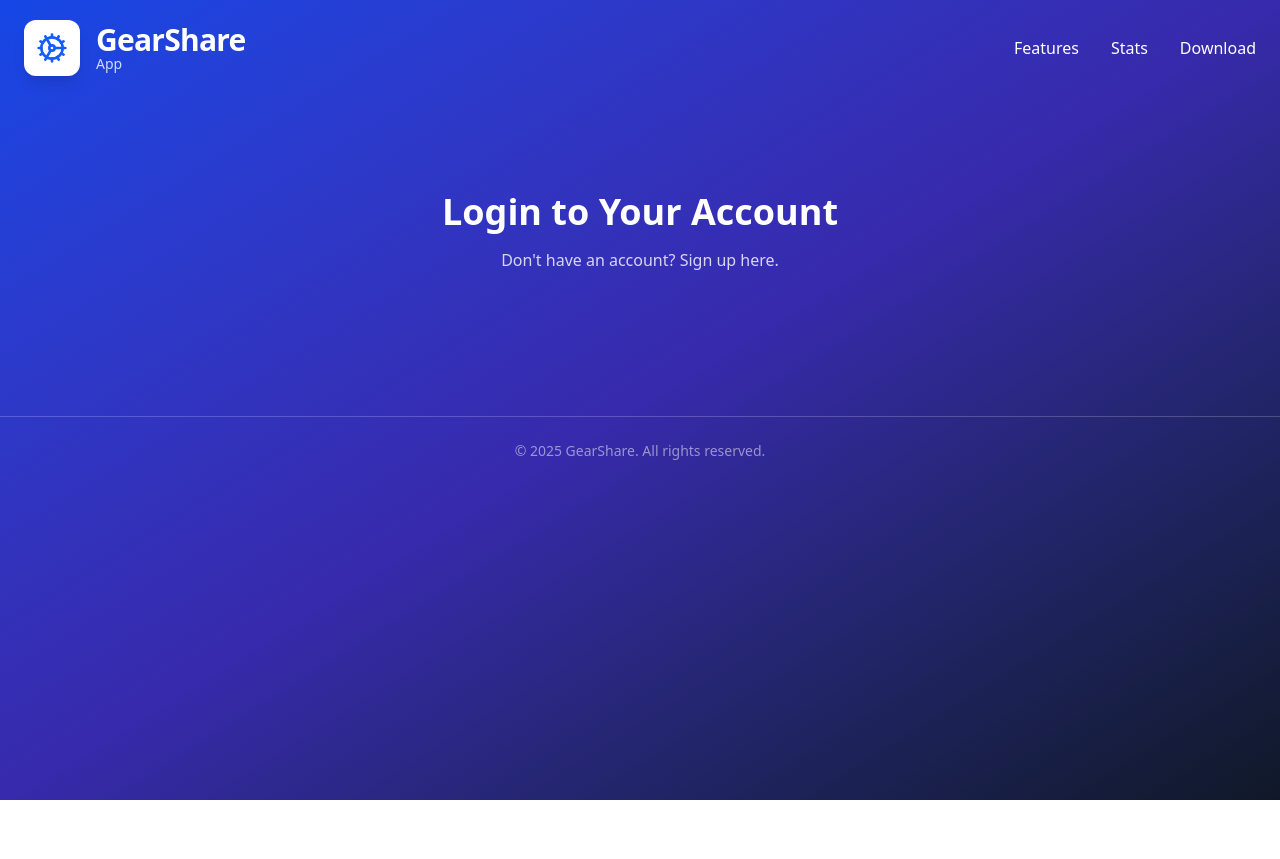
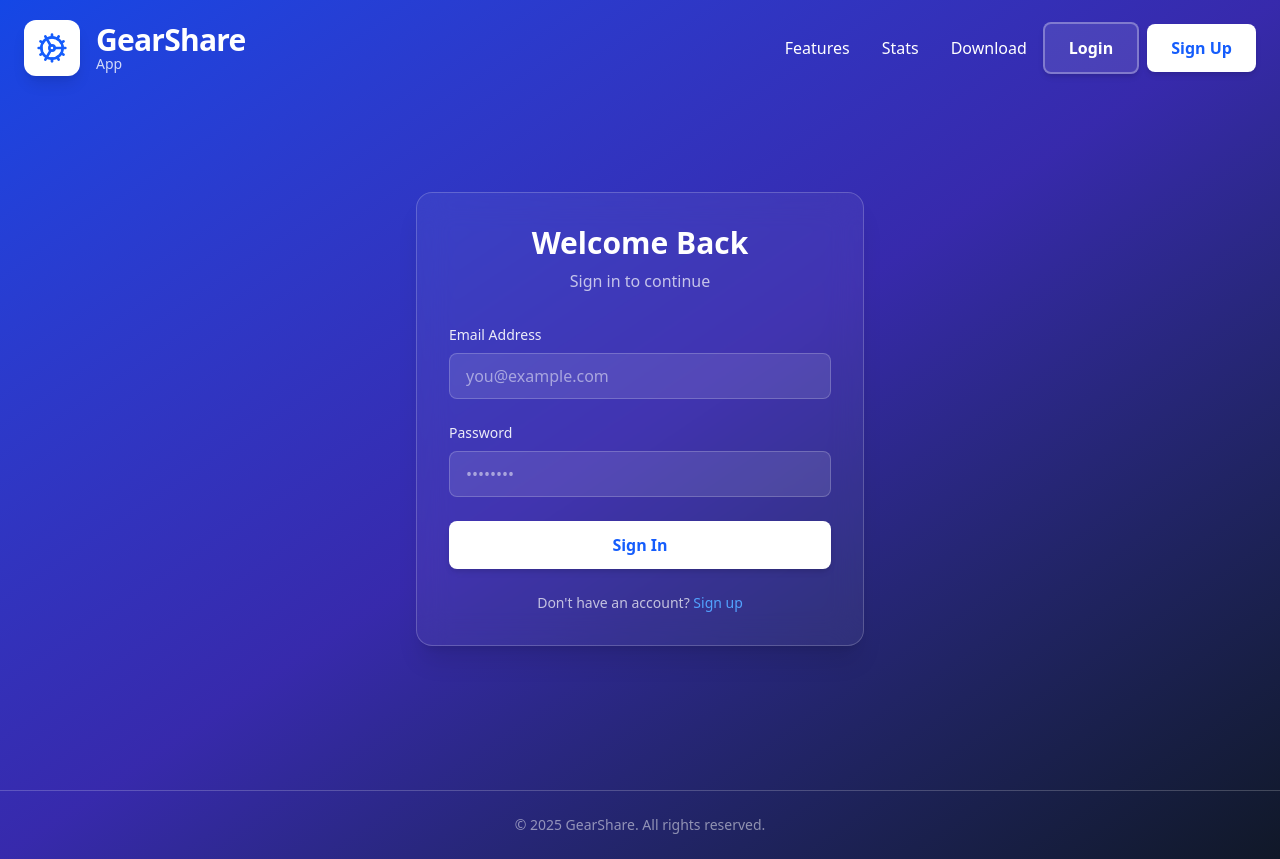
Before and after one commit to DanielVihorev/GearShare-Site, a React (Vite) app: page /login in a window 1280 px wide. Before the commit the page ends 800 px from the top, so only its background shows below. Built offline with nearby package versions, Linux system fonts and the light colour scheme.

Commit message:
feat(auth): implement unified auth page and update header

```diff
--- a/src/App.tsx
+++ b/src/App.tsx
@@ -1,21 +1,20 @@
 // src/App.tsx
 
 import { BrowserRouter, Routes, Route } from "react-router-dom";
-import { MainLayout } from "./layout/MainLayout"; // Import the layout
+import { MainLayout } from "./layout/MainLayout";
 import { HomePage } from "./pages/HomePage";
-import { LoginPage } from "./pages/LoginPage";
-import { RegisterPage } from "./pages/RegisterPage"; // Import the new page
+import { AuthPage } from "./pages/AuthPage"; // Import our new page
 
 function App() {
   return (
     <BrowserRouter>
       <MainLayout>
-        {/* The layout wraps everything inside the router */}
         <Routes>
           <Route path='/' element={<HomePage />} />
-          <Route path='/login' element={<LoginPage />} />
-          <Route path='/register' element={<RegisterPage />} />
-          {/* We can add a 404 page here later */}
+          {/* Both routes now point to our single, smarter AuthPage */}
+          <Route path='/login' element={<AuthPage />} />
+          <Route path='/register' element={<AuthPage />} />
+          {/* You can add a 404 Not Found Route here as well */}
         </Routes>
       </MainLayout>
     </BrowserRouter>
--- /dev/null
+++ b/src/features/authentication/AuthForm.tsx
@@ -0,0 +1,97 @@
+// src/features/authentication/AuthForm.tsx
+
+import React, { useState, useEffect } from "react";
+import { useLocation, Link } from "react-router-dom"; // Import Link
+import { Button } from "../../components/ui/Button";
+
+export const AuthForm: React.FC = () => {
+  // Get the current location object, which contains the URL path
+  const location = useLocation();
+
+  // The state now defaults based on the URL path
+  const [isLogin, setIsLogin] = useState(location.pathname === "/login");
+
+  // This effect will run if the component is already on the page
+  // and the user navigates between /login and /register.
+  useEffect(() => {
+    setIsLogin(location.pathname === "/login");
+  }, [location.pathname]);
+
+  const handleSubmit = (e: React.FormEvent) => {
+    e.preventDefault();
+    console.log("Form submitted");
+  };
+
+  return (
+    <div className='w-full max-w-md mx-auto'>
+      <div className='bg-white/5 border border-white/20 rounded-2xl shadow-xl p-8 backdrop-blur-lg'>
+        <h2 className='text-center text-3xl font-bold text-white mb-2'>
+          {isLogin ? "Welcome Back" : "Create Account"}
+        </h2>
+        <p className='text-center text-white/70 mb-8'>
+          {isLogin ? "Sign in to continue" : "Get started with GearShare"}
+        </p>
+
+        <form onSubmit={handleSubmit} className='space-y-6'>
+          {/* We will add form fields here */}
+          <div>
+            <label
+              htmlFor='email'
+              className='block text-sm font-medium text-white/90 mb-2'
+            >
+              Email Address
+            </label>
+            <input
+              type='email'
+              name='email'
+              id='email'
+              placeholder='you@example.com'
+              className='w-full bg-white/10 border border-white/20 rounded-lg px-4 py-2.5 text-white placeholder-white/50 focus:ring-2 focus:ring-blue-400 focus:outline-none transition'
+              required
+            />
+          </div>
+
+          <div>
+            <label
+              htmlFor='password'
+              className='block text-sm font-medium text-white/90 mb-2'
+            >
+              Password
+            </label>
+            <input
+              type='password'
+              name='password'
+              id='password'
+              placeholder='••••••••'
+              className='w-full bg-white/10 border border-white/20 rounded-lg px-4 py-2.5 text-white placeholder-white/50 focus:ring-2 focus:ring-blue-400 focus:outline-none transition'
+              required
+            />
+          </div>
+
+          <div>
+            <Button
+              type='submit'
+              variant='primary'
+              className='w-full justify-center text-base py-3'
+            >
+              {isLogin ? "Sign In" : "Create Account"}
+            </Button>
+          </div>
+        </form>
+
+        <div className='mt-6 text-center'>
+          <p className='text-sm text-white/70'>
+            {isLogin ? "Don't have an account?" : "Already have an account?"}{" "}
+            {/* UPDATED: Use Link to navigate and change the URL */}
+            <Link
+              to={isLogin ? "/register" : "/login"}
+              className='font-medium text-blue-400 hover:text-blue-300 focus:outline-none'
+            >
+              {isLogin ? "Sign up" : "Sign in"}
+            </Link>
+          </p>
+        </div>
+      </div>
+    </div>
+  );
+};
--- a/src/features/landing/Header.tsx
+++ b/src/features/landing/Header.tsx
@@ -1,12 +1,17 @@
+// src/features/landing/Header.tsx
+
 import React from "react";
+import { Link } from "react-router-dom"; // Import Link
 import { CogIcon } from "../../components/icons";
+import { Button } from "../../components/ui/Button"; // Import Button
 
 export const Header: React.FC = () => {
   return (
     <header className='py-5 relative z-10'>
       <div className='container mx-auto px-6'>
         <nav className='flex justify-between items-center'>
-          <a href='#' className='flex items-center gap-4'>
+          {/* Logo and Site Title */}
+          <Link to='/' className='flex items-center gap-4'>
             <div className='w-14 h-14 bg-white rounded-xl flex items-center justify-center shadow-lg'>
               <CogIcon className='text-blue-600 w-8 h-8' />
             </div>
@@ -14,11 +19,14 @@ export const Header: React.FC = () => {
               <h1 className='text-3xl font-bold tracking-tight'>GearShare</h1>
               <p className='text-sm text-white/80 -mt-1'>App</p>
             </div>
-          </a>
+          </Link>
+
+          {/* Navigation and Auth Buttons */}
+          <div className='flex items-center gap-4'>
             <ul className='hidden md:flex items-center gap-8 font-medium'>
               <li>
                 <a
-                href='#features'
+                  href='/#features'
                   className='hover:text-white/80 transition-colors'
                 >
                   Features
@@ -26,7 +34,7 @@ export const Header: React.FC = () => {
               </li>
               <li>
                 <a
-                href='#stats'
+                  href='/#stats'
                   className='hover:text-white/80 transition-colors'
                 >
                   Stats
@@ -34,13 +42,24 @@ export const Header: React.FC = () => {
               </li>
               <li>
                 <a
-                href='#download'
+                  href='/#download'
                   className='hover:text-white/80 transition-colors'
                 >
                   Download
                 </a>
               </li>
             </ul>
+
+            {/* Auth Buttons */}
+            <div className='hidden md:flex items-center gap-2'>
+              <Link to='/login'>
+                <Button variant='secondary'>Login</Button>
+              </Link>
+              <Link to='/register'>
+                <Button variant='primary'>Sign Up</Button>
+              </Link>
+            </div>
+          </div>
         </nav>
       </div>
     </header>
--- /dev/null
+++ b/src/pages/AuthPage.tsx
@@ -0,0 +1,12 @@
+// src/pages/AuthPage.tsx
+
+import React from "react";
+import { AuthForm } from "../features/authentication/AuthForm";
+
+export const AuthPage: React.FC = () => {
+  return (
+    <div className='container mx-auto px-6 py-12 md:py-24 flex items-center justify-center'>
+      <AuthForm />
+    </div>
+  );
+};
--- a/src/pages/LoginPage.tsx
+++ /dev/null
@@ -1,18 +0,0 @@
-// src/pages/LoginPage.tsx
-
-import React from "react";
-// We'll import Link later, but it's good practice to plan for it
-// import { Link } from "react-router-dom";
-
-export const LoginPage: React.FC = () => {
-  return (
-    <div className='container mx-auto px-6 py-24 text-center'>
-      <h1 className='text-4xl font-bold mb-4'>Login to Your Account</h1>
-      <p className='text-white/80'>
-        {/* This will eventually be a <Link> component */}
-        Don't have an account? Sign up here.
-      </p>
-      {/* The login form will be built here in the next step */}
-    </div>
-  );
-};
--- a/src/pages/RegisterPage.tsx
+++ /dev/null
@@ -1,19 +0,0 @@
-// src/pages/RegisterPage.tsx
-
-import React from "react";
-import { Link } from "react-router-dom"; // Using the real Link component now
-
-export const RegisterPage: React.FC = () => {
-  return (
-    <div className='container mx-auto px-6 py-24 text-center'>
-      <h1 className='text-4xl font-bold mb-4'>Create a New Account</h1>
-      <p className='text-white/80'>
-        Already have an account?{" "}
-        <Link to='/login' className='text-blue-400 hover:underline'>
-          Login here.
-        </Link>
-      </p>
-      {/* Registration form will be built here later */}
-    </div>
-  );
-};
```
Lines whose indentation alone changed are shown as unchanged.
